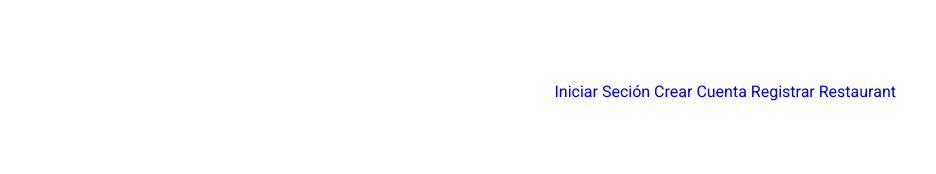
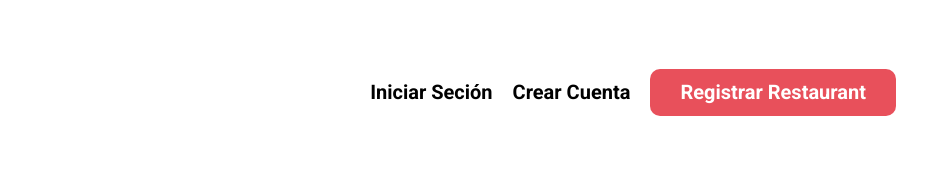
Before and after one commit to Juany313/DeliveryApp, a website: page index.html in a window 1280 px wide. Shown: the full height of the page, 344-1280 px from the left. Drawn offline with Linux system fonts and the light colour scheme.

Commit message:
navegacion -header terminado

```diff
--- a/src/scss/header/_header.scss
+++ b/src/scss/header/_header.scss
@@ -15,5 +15,10 @@
 
     &__logo {
         width: 30rem;
+        margin-bottom: 5rem;
+        @include m.desktop {
+            margin-bottom: 0;
+
+        }
     }
 }
--- a/src/scss/header/_navegacion.scss
+++ b/src/scss/header/_navegacion.scss
@@ -0,0 +1,24 @@
+@use 'base/variables' as v;
+@use 'base/mixins' as m;
+
+.navegacion {
+    display: flex;
+    flex-direction: column;
+    align-items: center;
+    gap: 2rem;
+    width: 100%;
+    @include m.desktop {
+        flex-direction: row;
+        width: auto;
+    }
+
+    &__link {
+        font-size: 2rem;
+        font-weight: 700;
+        color: v.$negro;
+
+        &--registrar {
+            @include m.boton(v.$primario, v.$blanco);
+        }
+    }
+}
```
Also changed, not shown: build/css/app.css, 1 other file.
